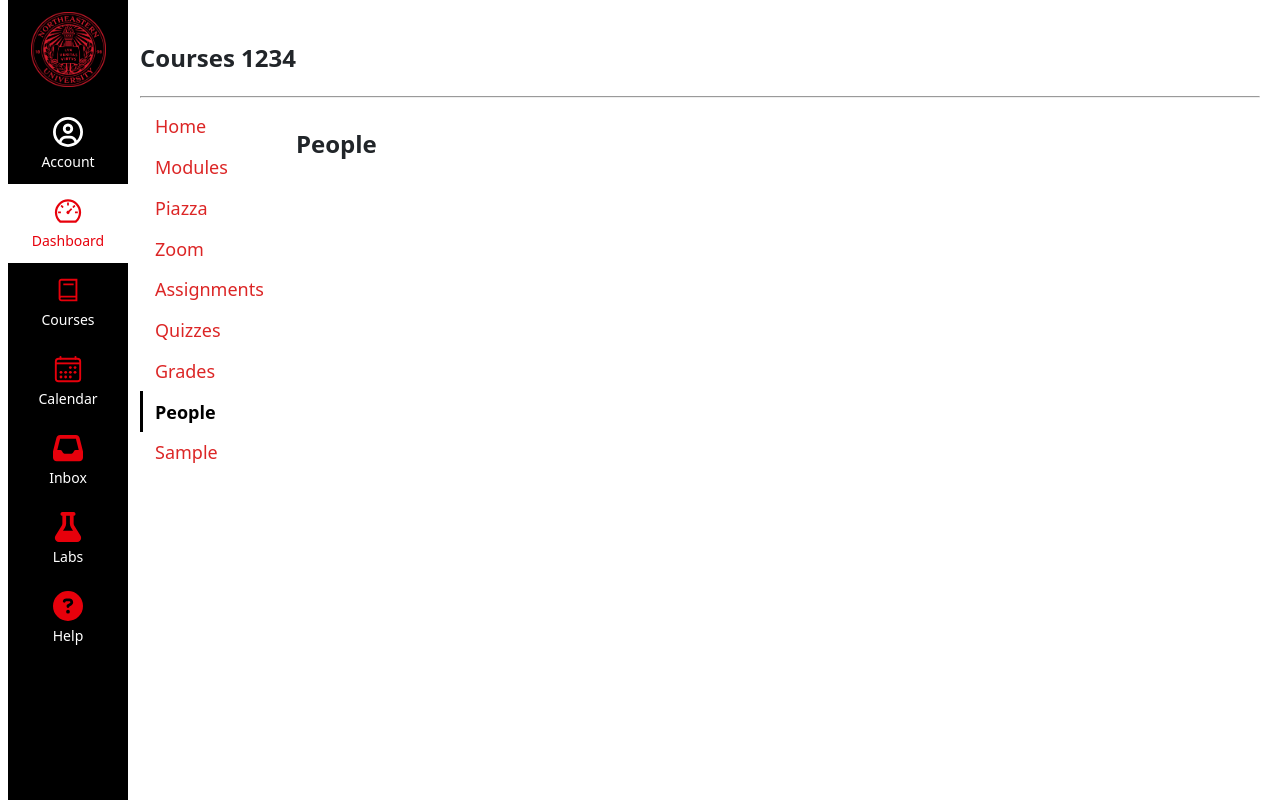
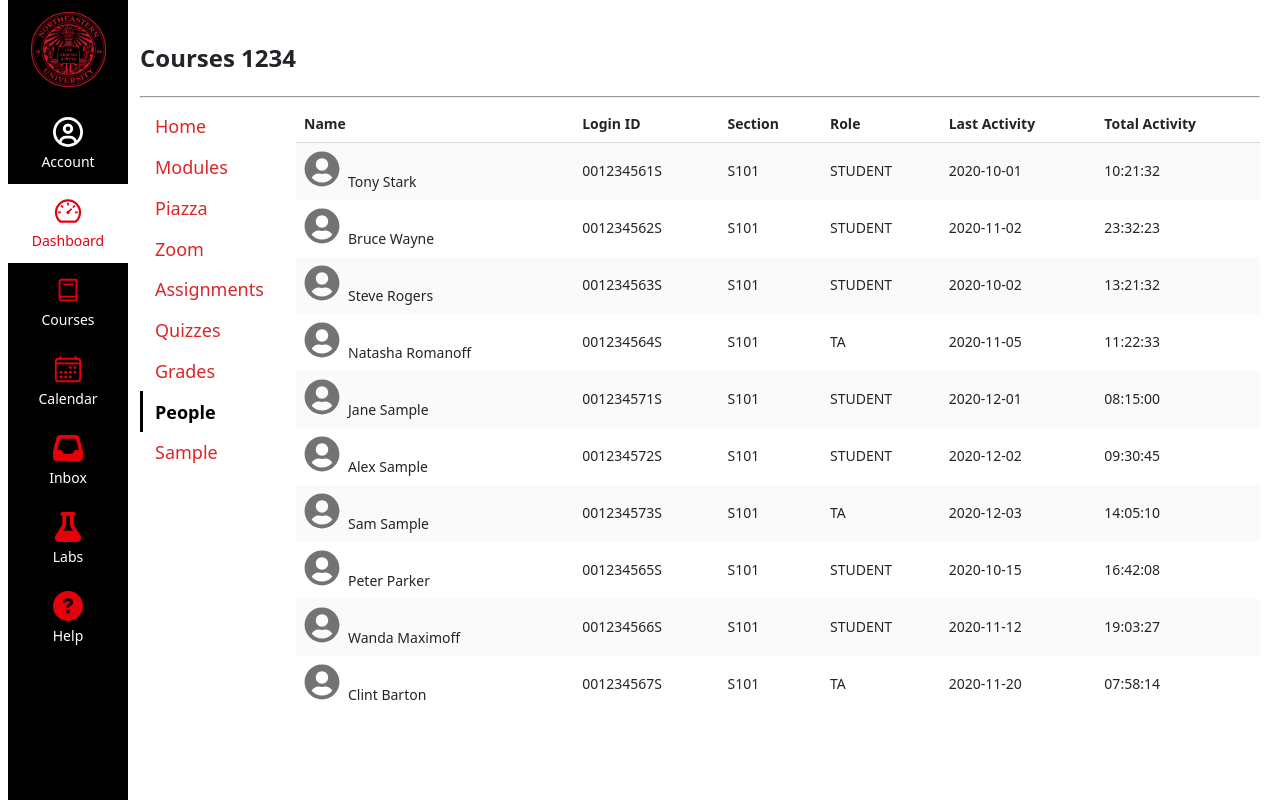
Before and after one commit to sesha-2k3/webdev-client, a Next.js app: page /courses/1234/people/table in a window 1280 px wide. Built offline with nearby package versions, Linux system fonts and the light colour scheme.

Commit message:
sec: 2.4.6-2.4.7 Kambaz: people table, assignments

```diff
--- a/app/(kambaz)/courses/[cid]/assignments/AssignmentItem.tsx
+++ b/app/(kambaz)/courses/[cid]/assignments/AssignmentItem.tsx
@@ -1,9 +1,7 @@
 import Link from "next/link";
+import { FaFileAlt } from "react-icons/fa";
 export default function AssignmentItem({
-  cid,
-  aid,
-  title,
-  details,
+  cid, aid, title, details,
 }: {
   cid: string;
   aid: string;
@@ -11,15 +9,17 @@ export default function AssignmentItem({
   details: string;
 }) {
   return (
-    <li className="wd-assignment-list-item">
-      <Link
-        href={`/courses/${cid}/assignments/${aid}`}
-        className="wd-assignment-link"
-      >
-        {title}
-      </Link>
-      <br />
-      {details}
+    <li className="wd-assignment-list-item mb-3 flex gap-3 border border-neutral-300 border-l-[3px] border-l-green-600 bg-white p-3">
+      <FaFileAlt className="mt-1 shrink-0 text-xl text-green-700" />
+      <div>
+        <Link
+          href={`/courses/${cid}/assignments/${aid}`}
+          className="wd-assignment-link font-semibold text-neutral-900 no-underline"
+        >
+          {title}
+        </Link>
+        <div className="mt-1 text-sm text-neutral-600">{details}</div>
+      </div>
     </li>
   );
 }
--- a/app/(kambaz)/courses/[cid]/assignments/page.tsx
+++ b/app/(kambaz)/courses/[cid]/assignments/page.tsx
@@ -1,3 +1,4 @@
+import { FaPlus, FaSearch } from "react-icons/fa";
 import AssignmentItem from "./AssignmentItem";
 export default async function Assignments({
   params,
@@ -7,17 +8,42 @@ export default async function Assignments({
   const { cid } = await params;
   return (
     <div id="wd-assignments">
-      <input id="wd-search-assignment" placeholder="Search for Assignments" />{" "}
-      <button type="button" id="wd-add-assignment-group">
-        + Group
-      </button>{" "}
-      <button type="button" id="wd-add-assignment">
-        + Assignment
-      </button>
-      <h3 id="wd-assignments-title">
-        ASSIGNMENTS 40% of Total <button type="button">+</button>
+      <div className="mb-4 flex flex-wrap items-center justify-between gap-2">
+        <div className="relative">
+          <FaSearch className="pointer-events-none absolute top-1/2 left-3 -translate-y-1/2 text-neutral-500" />
+          <input
+            placeholder="Search for Assignments"
+            id="wd-search-assignment"
+            className="rounded border py-1.5 pr-3 pl-9 text-sm"
+          />
+        </div>
+        <div className="flex gap-2">
+          <button
+            id="wd-add-assignment-group"
+            type="button"
+            className="inline-flex items-center gap-1 rounded border px-3 py-1.5 text-sm"
+          >
+            <FaPlus /> Group
+          </button>
+          <button
+            id="wd-add-assignment"
+            type="button"
+            className="inline-flex items-center gap-1 rounded bg-red-600 px-3 py-1.5 text-sm font-medium text-white"
+          >
+            <FaPlus /> Assignment
+          </button>
+        </div>
+      </div>
+      <h3
+        id="wd-assignments-title"
+        className="mb-3 flex items-center justify-between rounded bg-neutral-200 p-3 text-lg"
+      >
+        <span>ASSIGNMENTS 40% of Total</span>
+        <button type="button" className="rounded border bg-white px-2 py-0.5 text-sm">
+          <FaPlus />
+        </button>
       </h3>
-      <ul id="wd-assignment-list">
+      <ul id="wd-assignment-list" className="m-0 list-none p-0">
         <AssignmentItem
           cid={cid}
           aid="123"
@@ -36,6 +62,18 @@ export default async function Assignments({
           title="A3 - JAVASCRIPT + REACT"
           details="Multiple Modules | Not available until May 20 at 12:00am | Due May 27 at 11:59pm | 100 pts"
         />
+        <AssignmentItem
+          cid={cid}
+          aid="126"
+          title="A4 - CLIENT STATE"
+          details="Multiple Modules | Not available until May 27 at 12:00am | Due Jun 3 at 11:59pm | 100 pts"
+        />
+        <AssignmentItem
+          cid={cid}
+          aid="ai-a"
+          title="A9 - Sample assignment"
+          details="Multiple Modules | Not available until Jun 24 at 12:00am | Due Jul 1 at 11:59pm | 100 pts"
+        />
       </ul>
     </div>
   );
--- a/app/(kambaz)/courses/[cid]/people/table/page.tsx
+++ b/app/(kambaz)/courses/[cid]/people/table/page.tsx
@@ -1,7 +1,131 @@
+import { FaUserCircle } from "react-icons/fa";
 export default function PeopleTable() {
   return (
-    <div id="wd-people-table">
-      <h2>People</h2>
+    <div id="wd-people-table" className="overflow-x-auto">
+      <table className="w-full border-collapse text-left text-sm">
+        <thead>
+          <tr className="border-b border-neutral-300">
+            <th className="p-2">Name</th>
+            <th className="p-2">Login ID</th>
+            <th className="p-2">Section</th>
+            <th className="p-2">Role</th>
+            <th className="p-2">Last Activity</th>
+            <th className="p-2">Total Activity</th>
+          </tr>
+        </thead>
+        <tbody>
+          <tr className="odd:bg-neutral-50">
+            <td className="p-2 text-nowrap">
+              <FaUserCircle className="me-2 inline text-4xl text-neutral-500" />
+              Tony Stark
+            </td>
+            <td className="p-2">001234561S</td>
+            <td className="p-2">S101</td>
+            <td className="p-2">STUDENT</td>
+            <td className="p-2">2020-10-01</td>
+            <td className="p-2">10:21:32</td>
+          </tr>
+          <tr className="odd:bg-neutral-50">
+            <td className="p-2 text-nowrap">
+              <FaUserCircle className="me-2 inline text-4xl text-neutral-500" />
+              Bruce Wayne
+            </td>
+            <td className="p-2">001234562S</td>
+            <td className="p-2">S101</td>
+            <td className="p-2">STUDENT</td>
+            <td className="p-2">2020-11-02</td>
+            <td className="p-2">23:32:23</td>
+          </tr>
+          <tr className="odd:bg-neutral-50">
+            <td className="p-2 text-nowrap">
+              <FaUserCircle className="me-2 inline text-4xl text-neutral-500" />
+              Steve Rogers
+            </td>
+            <td className="p-2">001234563S</td>
+            <td className="p-2">S101</td>
+            <td className="p-2">STUDENT</td>
+            <td className="p-2">2020-10-02</td>
+            <td className="p-2">13:21:32</td>
+          </tr>
+          <tr className="odd:bg-neutral-50">
+            <td className="p-2 text-nowrap">
+              <FaUserCircle className="me-2 inline text-4xl text-neutral-500" />
+              Natasha Romanoff
+            </td>
+            <td className="p-2">001234564S</td>
+            <td className="p-2">S101</td>
+            <td className="p-2">TA</td>
+            <td className="p-2">2020-11-05</td>
+            <td className="p-2">11:22:33</td>
+          </tr>
+          <tr className="odd:bg-neutral-50">
+            <td className="p-2 text-nowrap">
+              <FaUserCircle className="me-2 inline text-4xl text-neutral-500" />
+              Jane Sample
+            </td>
+            <td className="p-2">001234571S</td>
+            <td className="p-2">S101</td>
+            <td className="p-2">STUDENT</td>
+            <td className="p-2">2020-12-01</td>
+            <td className="p-2">08:15:00</td>
+          </tr>
+          <tr className="odd:bg-neutral-50">
+            <td className="p-2 text-nowrap">
+              <FaUserCircle className="me-2 inline text-4xl text-neutral-500" />
+              Alex Sample
+            </td>
+            <td className="p-2">001234572S</td>
+            <td className="p-2">S101</td>
+            <td className="p-2">STUDENT</td>
+            <td className="p-2">2020-12-02</td>
+            <td className="p-2">09:30:45</td>
+          </tr>
+          <tr className="odd:bg-neutral-50">
+            <td className="p-2 text-nowrap">
+              <FaUserCircle className="me-2 inline text-4xl text-neutral-500" />
+              Sam Sample
+            </td>
+            <td className="p-2">001234573S</td>
+            <td className="p-2">S101</td>
+            <td className="p-2">TA</td>
+            <td className="p-2">2020-12-03</td>
+            <td className="p-2">14:05:10</td>
+          </tr>
+          <tr className="odd:bg-neutral-50">
+            <td className="p-2 text-nowrap">
+              <FaUserCircle className="me-2 inline text-4xl text-neutral-500" />
+              Peter Parker
+            </td>
+            <td className="p-2">001234565S</td>
+            <td className="p-2">S101</td>
+            <td className="p-2">STUDENT</td>
+            <td className="p-2">2020-10-15</td>
+            <td className="p-2">16:42:08</td>
+          </tr>
+          <tr className="odd:bg-neutral-50">
+            <td className="p-2 text-nowrap">
+              <FaUserCircle className="me-2 inline text-4xl text-neutral-500" />
+              Wanda Maximoff
+            </td>
+            <td className="p-2">001234566S</td>
+            <td className="p-2">S101</td>
+            <td className="p-2">STUDENT</td>
+            <td className="p-2">2020-11-12</td>
+            <td className="p-2">19:03:27</td>
+          </tr>
+          <tr className="odd:bg-neutral-50">
+            <td className="p-2 text-nowrap">
+              <FaUserCircle className="me-2 inline text-4xl text-neutral-500" />
+              Clint Barton
+            </td>
+            <td className="p-2">001234567S</td>
+            <td className="p-2">S101</td>
+            <td className="p-2">TA</td>
+            <td className="p-2">2020-11-20</td>
+            <td className="p-2">07:58:14</td>
+          </tr>
+        </tbody>
+      </table>
     </div>
   );
 }
```
